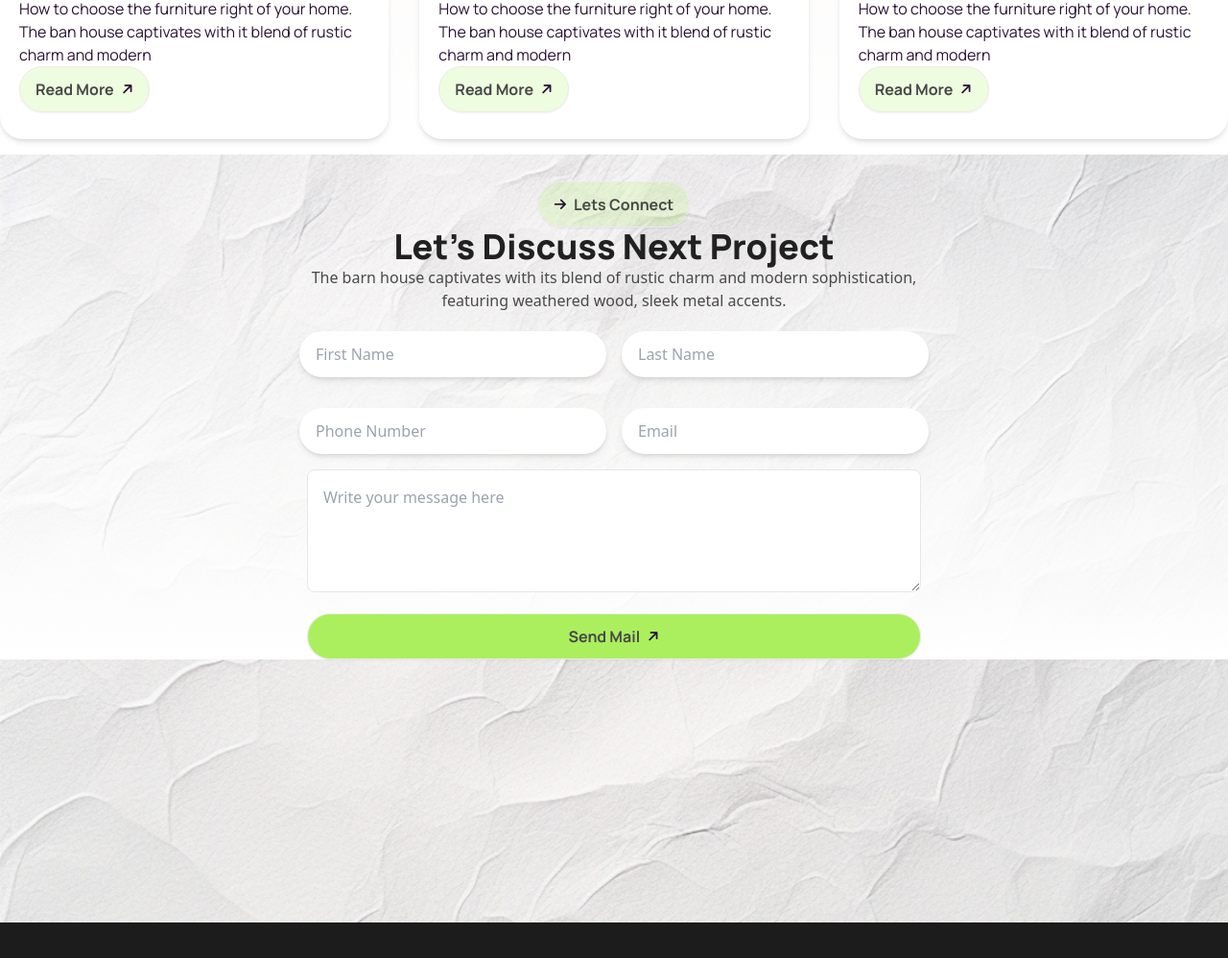
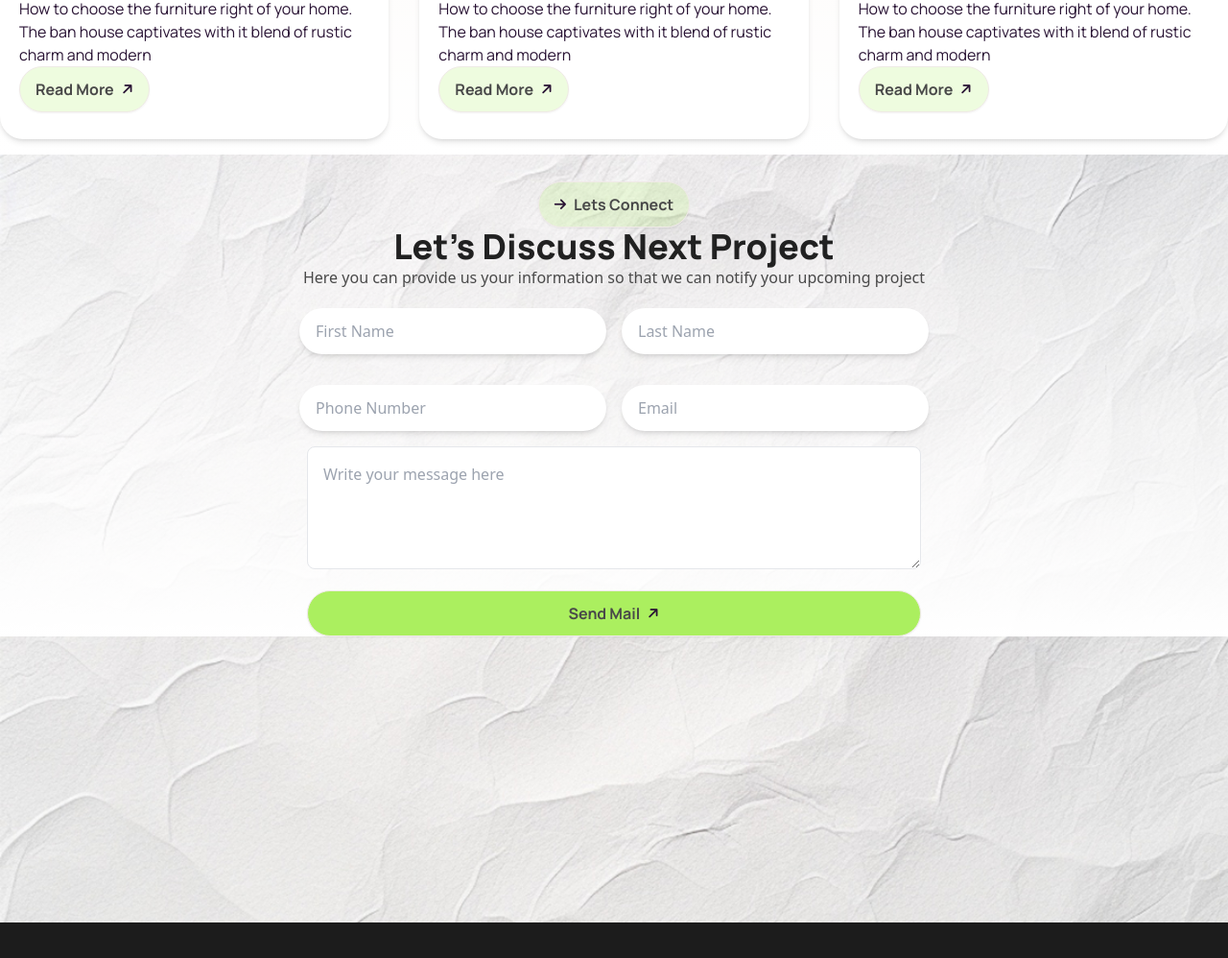
Before and after one commit to deshiwayne/third-assignment, a plain HTML site: page index.html in a window 1280 px wide. Shown: the part 3359-4357 px from the top of the page at 96% size. Drawn offline with nearby package versions, Linux system fonts and the light colour scheme.

Commit message:
added an html file

```diff
--- a/index.html
+++ b/index.html
@@ -867,8 +867,7 @@
         </div>
 
          <h1 class="font-black text-[#212121] font-manrope text-4xl text-center">Let's Discuss Next Project</h1>
-         <p class="text-[#494949] text-manrope text-center font-medium text-base">The barn house captivates with its
-           blend of rustic charm and modern sophistication,<br> featuring weathered wood, sleek metal accents.</p>
+         <p class="text-[#494949] text-manrope text-center font-medium text-base">Here you can provide us your information so that we can notify your upcoming project</p>
 
        <form action="#" class="pt-5">
 
@@ -942,7 +941,7 @@
       <!-- Button -->
         <div class="mt-8">
           <a href="#" class="btn bg-[#ABEF5F] btn-wide">
-              Book Consult
+              Book Consult <i class="fa-solid fa-arrow-right -rotate-45"></i>
           </a>
       </div>
   </div>
```
